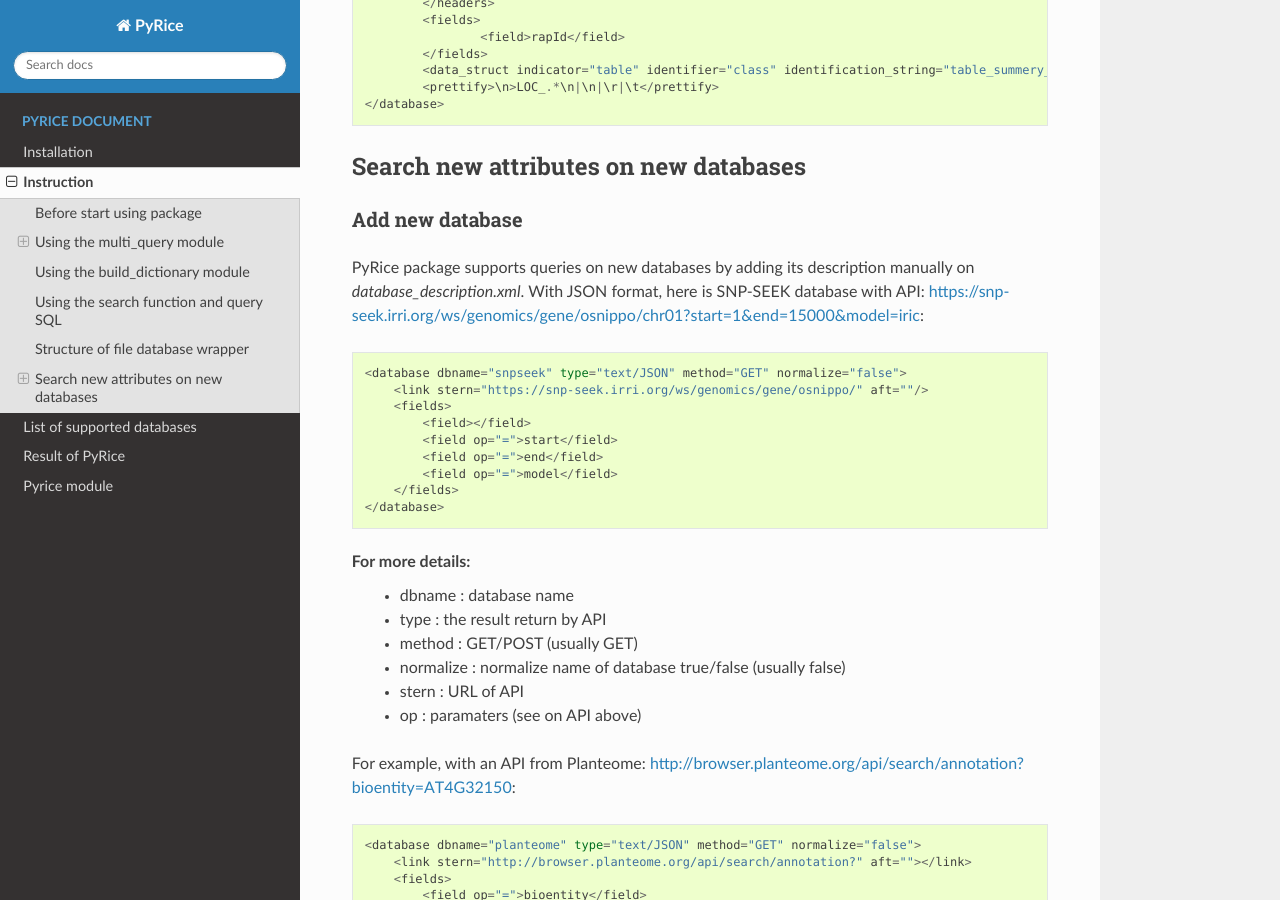
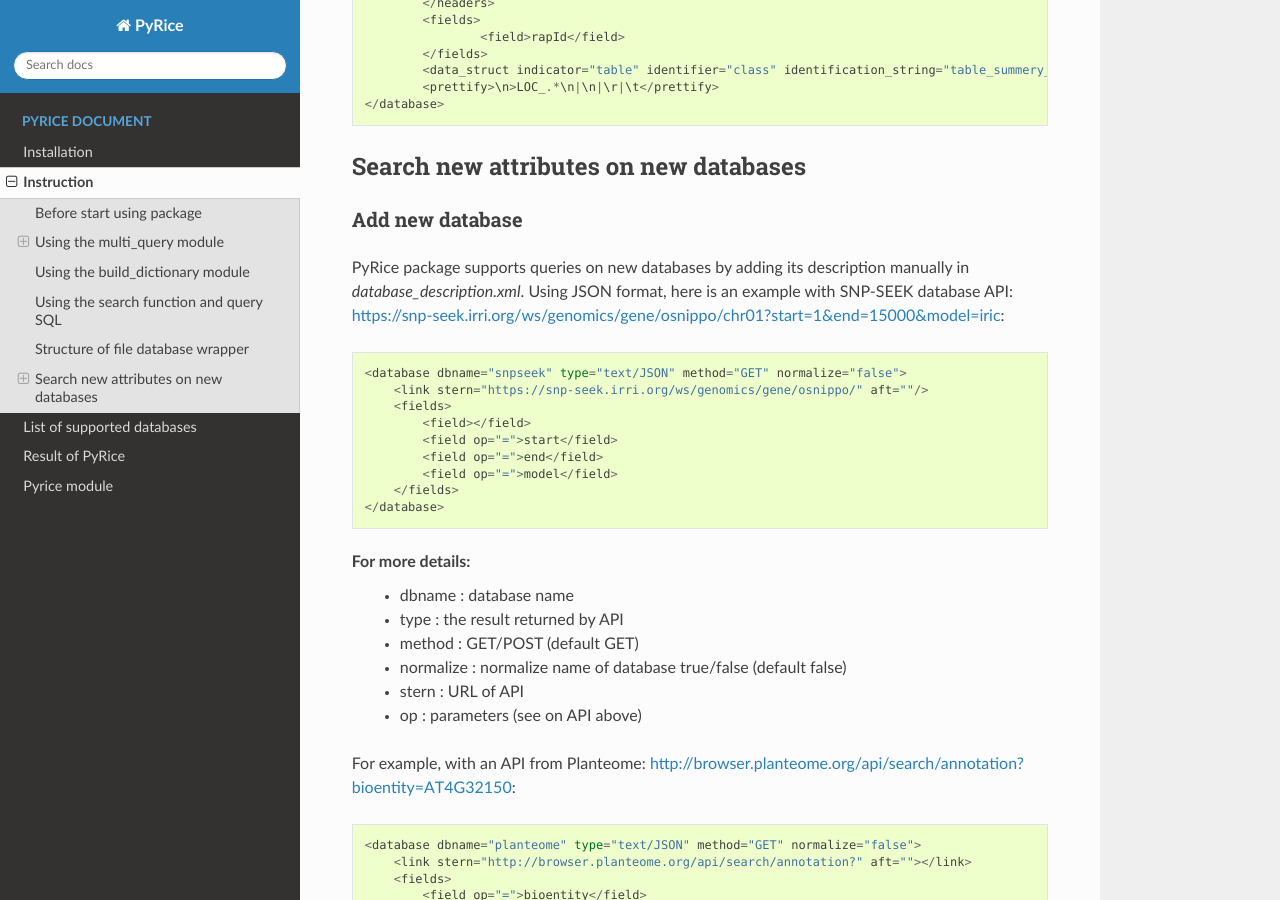
Before and after one commit to SouthGreenPlatform/PyRice, a Sphinx documentation site: the page built from docs/source/pyrice_instruction.rst, in a window 1280 px wide and 900 px high, scrolled down 4701 px. Built offline with Sphinx 7.4.7 and the Read the Docs theme 2.0.0, drawn with Linux system fonts in a browser that asks for light colours.

Commit message:
Update pyrice_instruction.rst

```diff
--- a/docs/source/pyrice_instruction.rst
+++ b/docs/source/pyrice_instruction.rst
@@ -226,8 +226,8 @@ Search new attributes on new databases
 
 Add new database
 ^^^^^^^^^^^^^^^^^^^
-PyRice package supports queries on new databases by adding its description manually on `database_description.xml`.
-With JSON format, here is SNP-SEEK database with API: https://snp-seek.irri.org/ws/genomics/gene/osnippo/chr01?start=1&end=15000&model=iric::
+PyRice package supports queries on new databases by adding its description manually in `database_description.xml`.
+Using JSON format, here is an example with SNP-SEEK database API: https://snp-seek.irri.org/ws/genomics/gene/osnippo/chr01?start=1&end=15000&model=iric::
 
     <database dbname="snpseek" type="text/JSON" method="GET" normalize="false">
         <link stern="https://snp-seek.irri.org/ws/genomics/gene/osnippo/" aft=""/>
@@ -241,11 +241,11 @@ With JSON format, here is SNP-SEEK database with API: https://snp-seek.irri.org/
 
 For more details:
     - dbname : database name
-    - type : the result return by API
-    - method : GET/POST (usually GET)
-    - normalize : normalize name of database true/false (usually false)
+    - type : the result returned by API
+    - method : GET/POST (default GET)
+    - normalize : normalize name of database true/false (default false)
     - stern : URL of API
-    - op : paramaters (see on API above)
+    - op : parameters (see on API above)
 
 For example, with an API from Planteome: http://browser.planteome.org/api/search/annotation?bioentity=AT4G32150::
 
```
